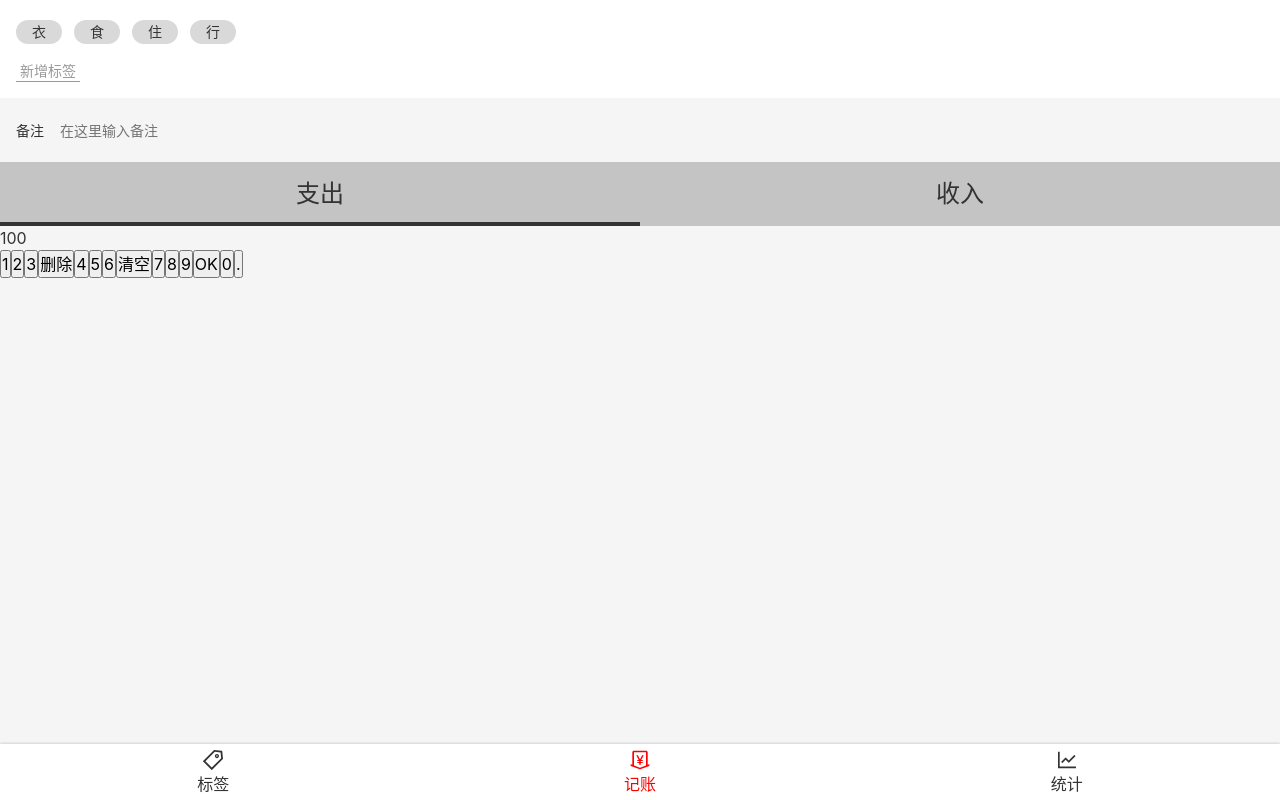
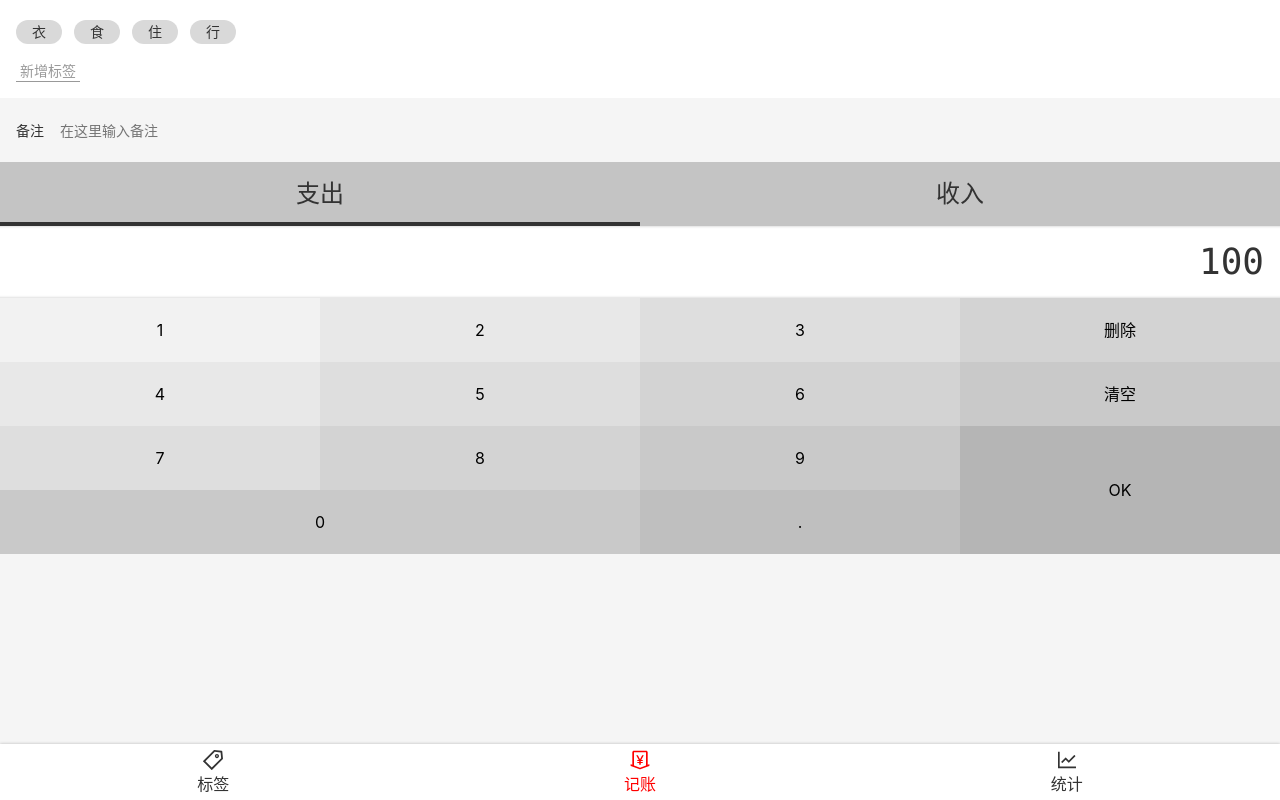
Before and after one commit to shervinchen/moni-react, a React app: page /#/money in a window 1280 px wide. Built offline with nearby package versions, Linux system fonts and the light colour scheme; the HTML template or start-up script is replaced by a standard one.

Commit message:
NumberPadSection基本布局、样式完成

```diff
--- a/src/index.scss
+++ b/src/index.scss
@@ -50,3 +50,9 @@
   fill: currentColor;
   overflow: hidden;
 }
+
+.clearfix::after {
+  content: "";
+  clear: both;
+  display: block;
+}
--- a/src/views/Money.tsx
+++ b/src/views/Money.tsx
@@ -81,7 +81,63 @@
   }
 `;
 
-const NumberPadSection = styled.section``;
+const NumberPadSection = styled.section`
+  display: flex;
+  flex-direction: column;
+  > .output {
+    background: #fff;
+    box-shadow: inset 0 -3px 3px -3px rgba(0,0,0,.25), inset 0 3px 3px -3px rgba(0,0,0,.25);
+    font-size: 36px;
+    font-family: Consolas,monospace;
+    padding: 0 16px;
+    text-align: right;
+    line-height: 72px;
+  }
+  > .pad {
+    > button {
+      width: 25%;
+      height: 64px;
+      float: left;
+      background: transparent;
+      border: none;
+      &.ok {
+        height: 128px;
+        float: right;
+      }
+      &.zero {
+        width: 50%;
+      }
+      &:nth-child(1) {
+        background: #f2f2f2;
+      }
+      &:nth-child(2),
+      &:nth-child(5) {
+        background: #e8e8e8;
+      }
+      &:nth-child(3),
+      &:nth-child(6),
+      &:nth-child(9) {
+        background: #dedede;
+      }
+      &:nth-child(4),
+      &:nth-child(7),
+      &:nth-child(10) {
+        background: #d3d3d3;
+      }
+      &:nth-child(8),
+      &:nth-child(11),
+      &:nth-child(13) {
+        background: #c9c9c9;
+      }
+      &:nth-child(14) {
+        background: #bfbfbf;
+      }
+      &:nth-child(12) {
+        background: #b5b5b5;
+      }
+    }
+  }
+`;
 
 const Money = () => {
   return (
@@ -110,8 +166,8 @@
         </ul>
       </CategorySection>
       <NumberPadSection>
-        <div>100</div>
-        <div>
+        <div className="output">100</div>
+        <div className="pad clearfix">
           <button>1</button>
           <button>2</button>
           <button>3</button>
@@ -123,8 +179,8 @@
           <button>7</button>
           <button>8</button>
           <button>9</button>
-          <button>OK</button>
-          <button>0</button>
+          <button className="ok">OK</button>
+          <button className="zero">0</button>
           <button>.</button>
         </div>
       </NumberPadSection>
```
